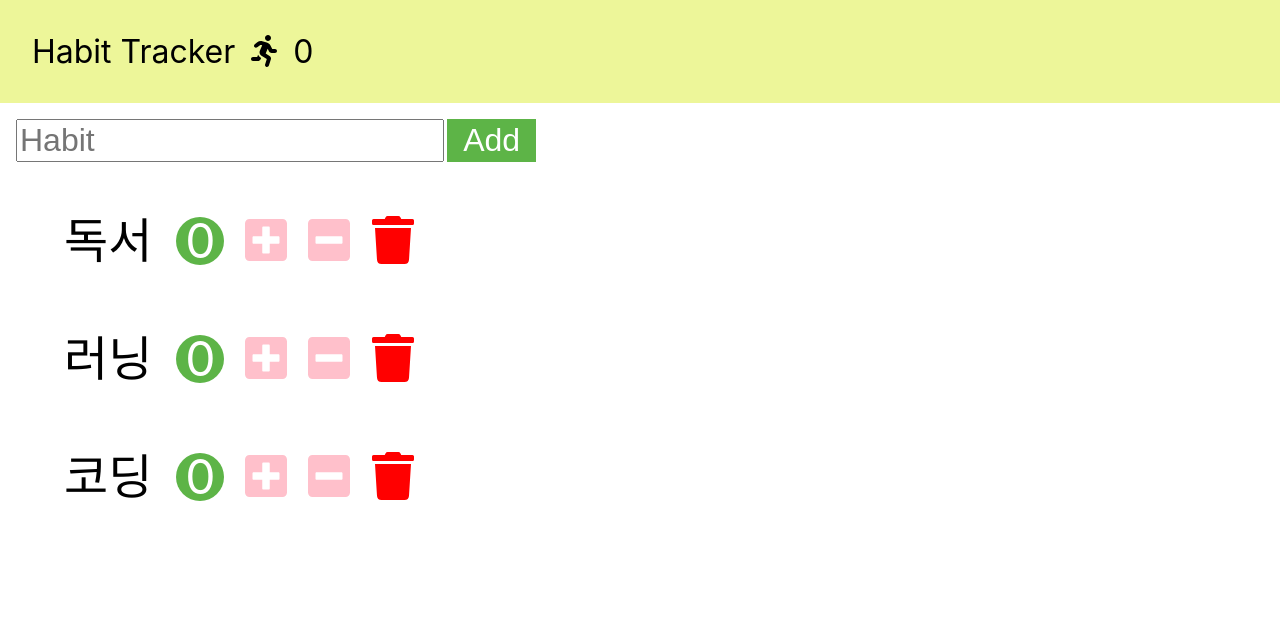
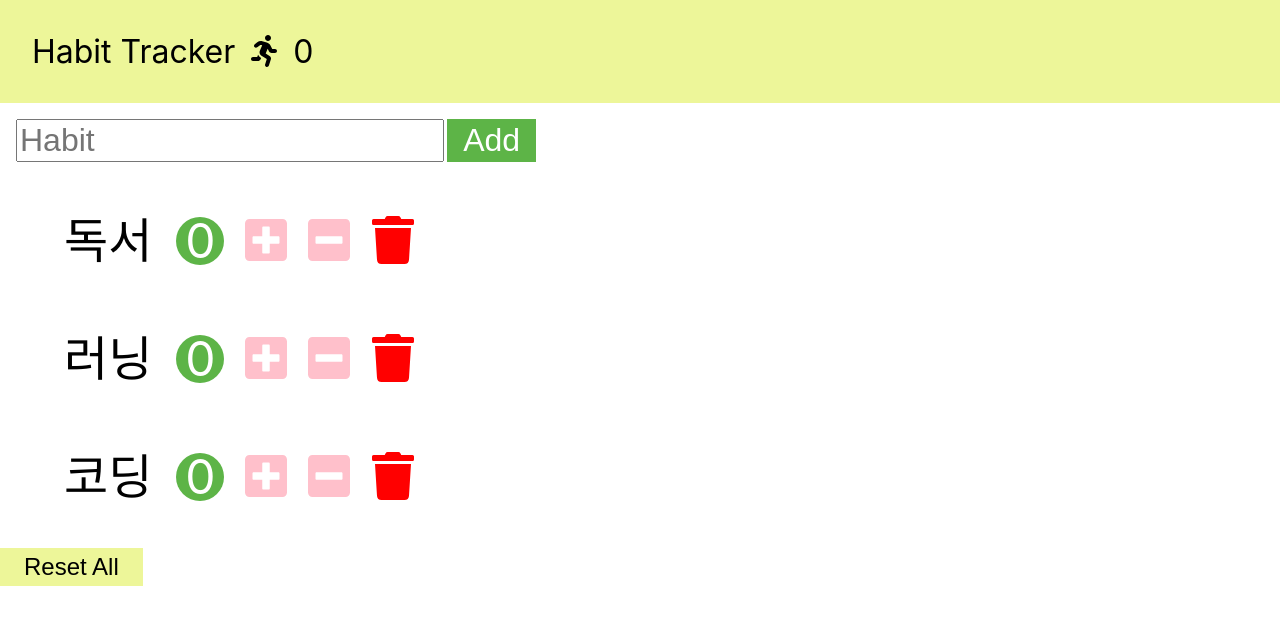
Before and after one commit to kangmuni/habit-tracker, a React (Create React App) app: page / in a window 1280 px wide. Shown: the top 624 px of the page. Built offline with nearby package versions, Linux system fonts and the light colour scheme.

Commit message:
Make Reset-Button

```diff
--- a/src/app.css
+++ b/src/app.css
@@ -72,3 +72,9 @@
 .habit-delete {
   color: red;
 }
+
+.habits-reset {
+  font-size: 1.5rem;
+  padding: 0.2em 1em;
+  background-color: rgb(237, 246, 153);
+}
--- a/src/app.jsx
+++ b/src/app.jsx
@@ -40,6 +40,13 @@
     this.setState({ habits });
   };
 
+  handleReset = () => {
+    const habits = this.state.habits.map((habit) => {
+      habit.count = 0;
+      return habit;
+    });
+    this.setState({ habits });
+  };
   render() {
     return (
       <>
@@ -52,6 +59,7 @@
           onDecrement={this.handleDecrement}
           onDelete={this.handleDelete}
           onAdd={this.handleAdd}
+          onReset={this.handleReset}
         />
       </>
     );
--- a/src/components/habits.jsx
+++ b/src/components/habits.jsx
@@ -33,6 +33,9 @@
             />
           ))}
         </ul>
+        <button className="habits-reset" onClick={this.props.onReset}>
+          Reset All
+        </button>
       </>
     );
   }
```
